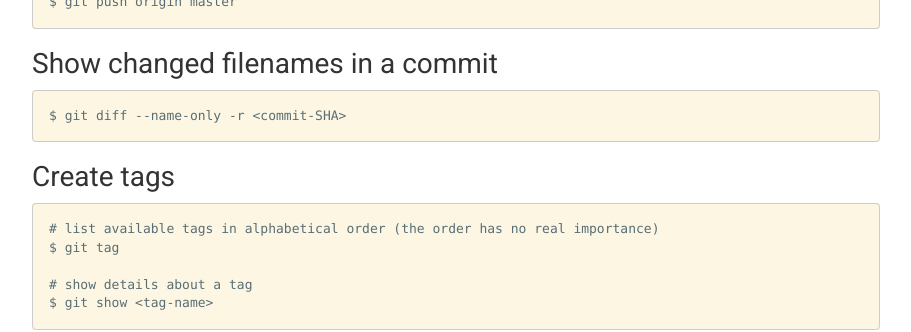
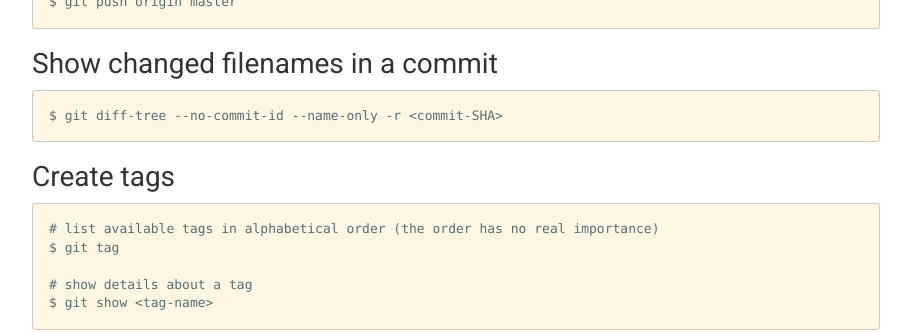
Before and after one commit to zhengzhong/zhengzhong.github.io, a Jekyll site: the page built from _posts/2012-11-30-git-cheatsheet.md, in a window 1280 px wide and 900 px high, scrolled down 1627 px. Shown: the part 152-484 px from the top of the window, without its empty margins (38-949 px from the left). Built offline with Jekyll 4.4.1, drawn with Linux system fonts in a browser that asks for light colours; nearby versions of some CDN libraries.

Commit message:
Fixed an error in Git cheatsheet.

```diff
--- a/_posts/2012-11-30-git-cheatsheet.md
+++ b/_posts/2012-11-30-git-cheatsheet.md
@@ -96,7 +96,7 @@ Push changes to remote repository
 Show changed filenames in a commit
 ==================================
 
-    $ git diff --name-only -r <commit-SHA>
+    $ git diff-tree --no-commit-id --name-only -r <commit-SHA>
 
 
 Create tags
```
